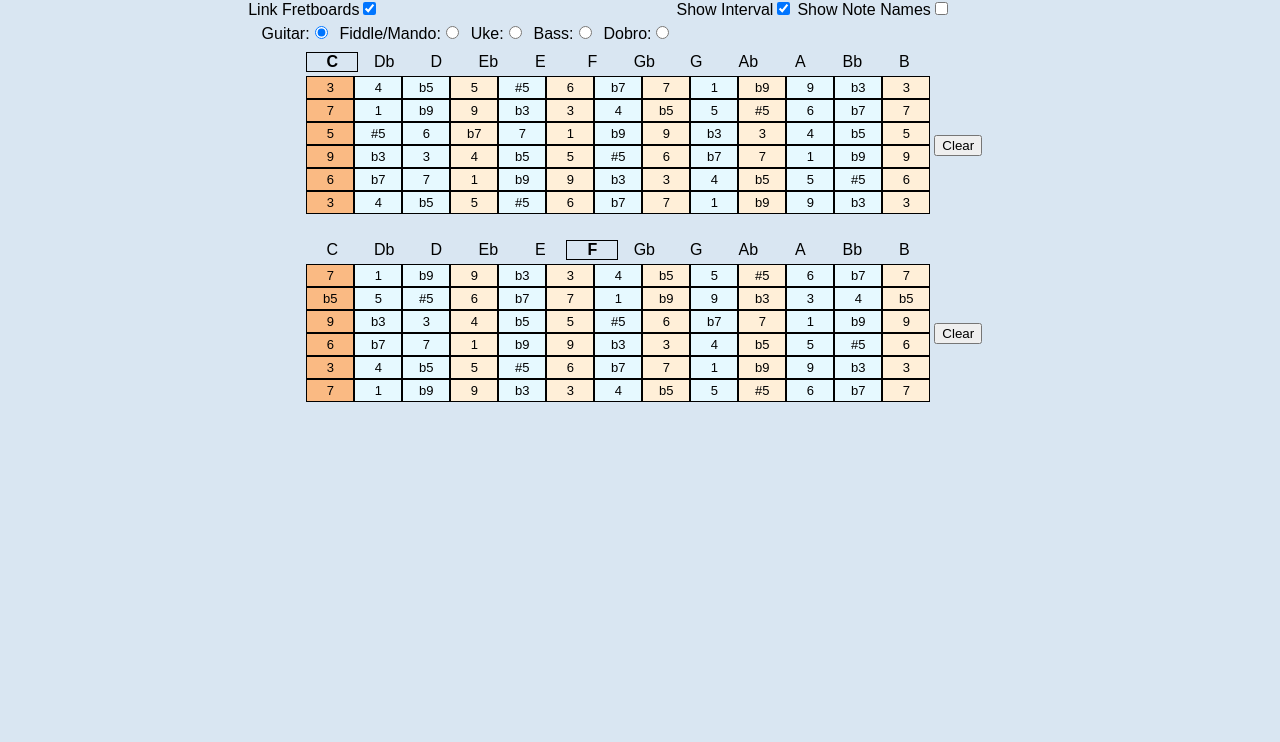
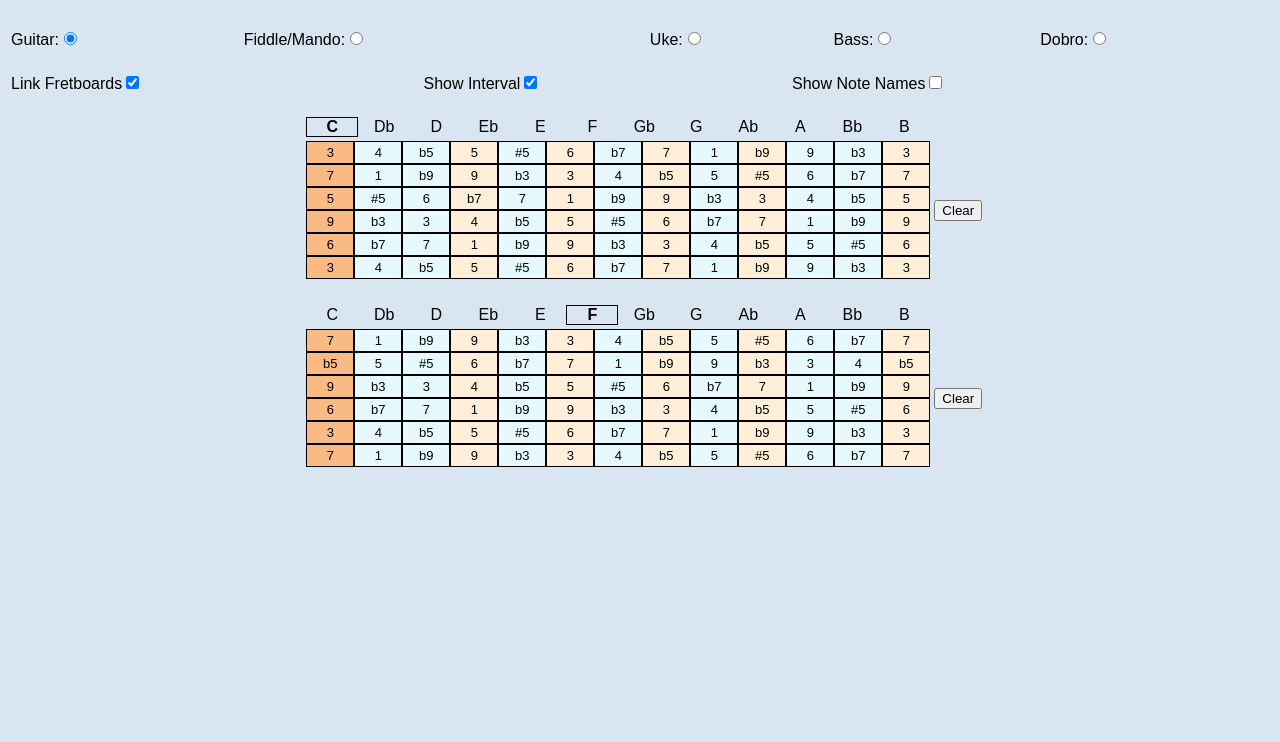
Before and after one commit to rjturek/rjtfrets, a plain HTML site: page index.html in a window 1280 px wide. Shown: the part 58-800 px from the top of the page. Drawn offline with Linux system fonts and the light colour scheme.

Commit message:
spread out header controls

```diff
--- a/index.html
+++ b/index.html
@@ -10,16 +10,31 @@
 <!-------------------------------------------->
 <!--------------- Body ----------------------->
 <body onLoad="init()">
-<!--------- Main table ----------------------->
+<h1>Frets</h1>
 <br>
-<table align="center">
 <!--------- Title row ------------------------>
+<table width="100%" align="center">
 <tr>
-  <td align="left">
-  <table width="100%">
-    <tr>
-      <td class="title">Frets</td>
+  <td>
+    Guitar:<input type="radio" id="guitarRadio" name="instruType" CHECKED onclick="clickInstruType()"/>
+  </td>
+  <td>
+    Fiddle/Mando:<input type="radio" id="fiddleRadio" name="instruType" onclick="clickInstruType()"/>
+  </td>
+  <td>
+    Uke:<input type="radio" id="ukuleleRadio" name="instruType" onclick="clickInstruType()"/>
+  </td>
+  <td>
+    Bass:<input type="radio" id="bassRadio" name="instruType" onclick="clickInstruType()"/>
+  </td>
+  <td>
+    Dobro:<input type="radio" id="dobroRadio" name="instruType" onclick="clickInstruType()"/>
+  </td>
 </tr>
+</table>
+<br>
+
+<table width="100%" align="center">
 <tr>
   <td>
     Link Fretboards<input type="checkbox" onclick="clickLinkFBs(this)" checked/>
@@ -31,20 +46,9 @@
     Show Note Names<input type="checkbox" onclick="clickShowNotes(this)"/>
   </td>
 </tr>
-    <tr>
-      <td>
-         &nbsp;&nbsp;&nbsp;Guitar:<input type="radio" id="guitarRadio" name="instruType" CHECKED onclick="clickInstruType()"/>
-         &nbsp;Fiddle/Mando:<input type="radio" id="fiddleRadio" name="instruType" onclick="clickInstruType()"/>
-         &nbsp;Uke:<input type="radio" id="ukuleleRadio" name="instruType" onclick="clickInstruType()"/>
-         &nbsp;Bass:<input type="radio" id="bassRadio" name="instruType" onclick="clickInstruType()"/>
-         &nbsp;Dobro:<input type="radio" id="dobroRadio" name="instruType" onclick="clickInstruType()"/>
-      </td>
-    </tr>
 </table>
-</td>
-<td width="10%" align="center">&nbsp;</td>
-</tr>
-</table>
+
+<br>
 
 <table align="center">
 <!-------- Pick Key 0 Row ---------------------->
```
Lines whose indentation alone changed are shown as unchanged.
